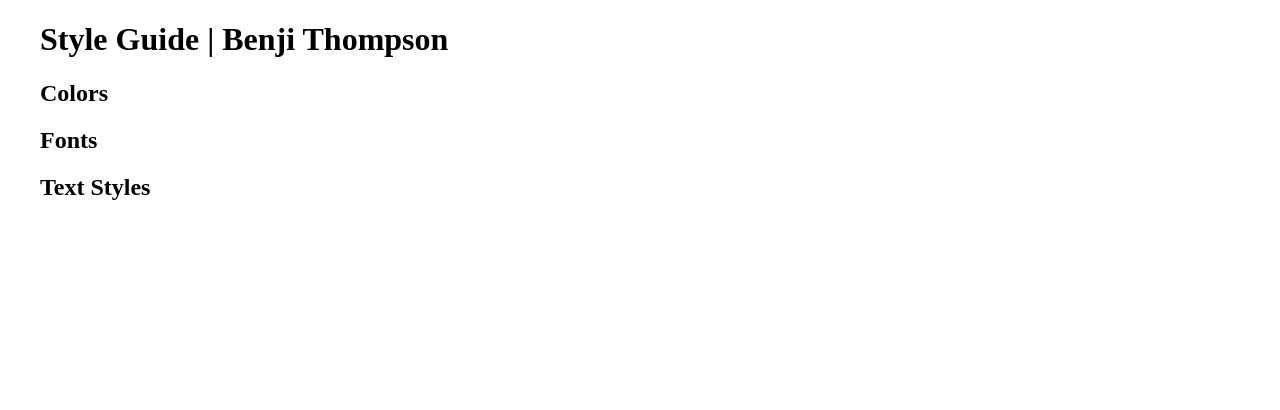
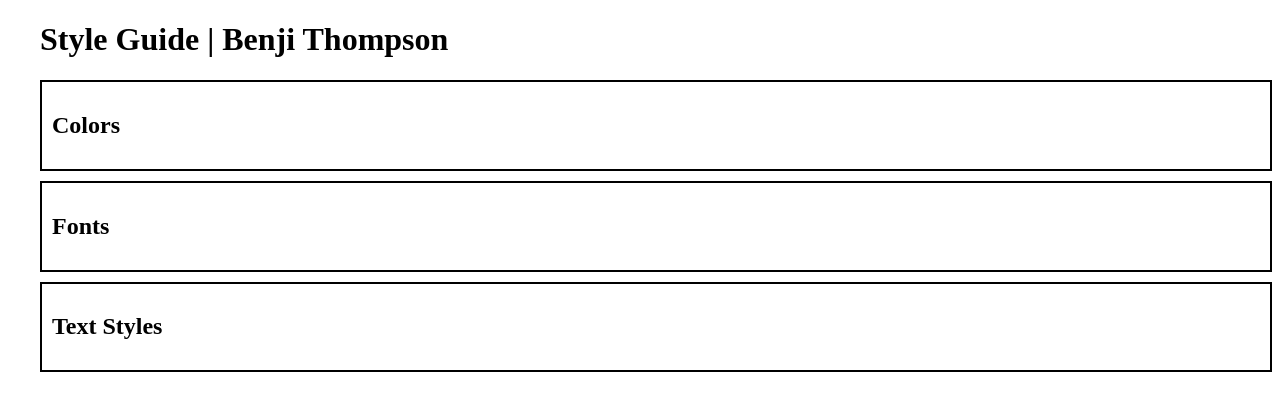
Before and after one commit to benjipt/style_guide, a plain HTML site: page index.html in a window 1280 px wide. Drawn offline with Linux system fonts and the light colour scheme; a web font is replaced by a local one.

Commit message:
.container style added

```diff
--- a/style.css
+++ b/style.css
@@ -1,7 +1,14 @@
 html {
     padding-left: 2rem;
+    display: block;
     /* For copy/paste reference
     font-family: 'Antic Slab', serif;
     font-family: 'Monoton', cursive;
     font-family: 'Source Code Pro', monospace; */
 }
+
+.container {
+    border: 2px solid black;
+    padding: 10px;
+    margin: 10px auto;
+}
```
